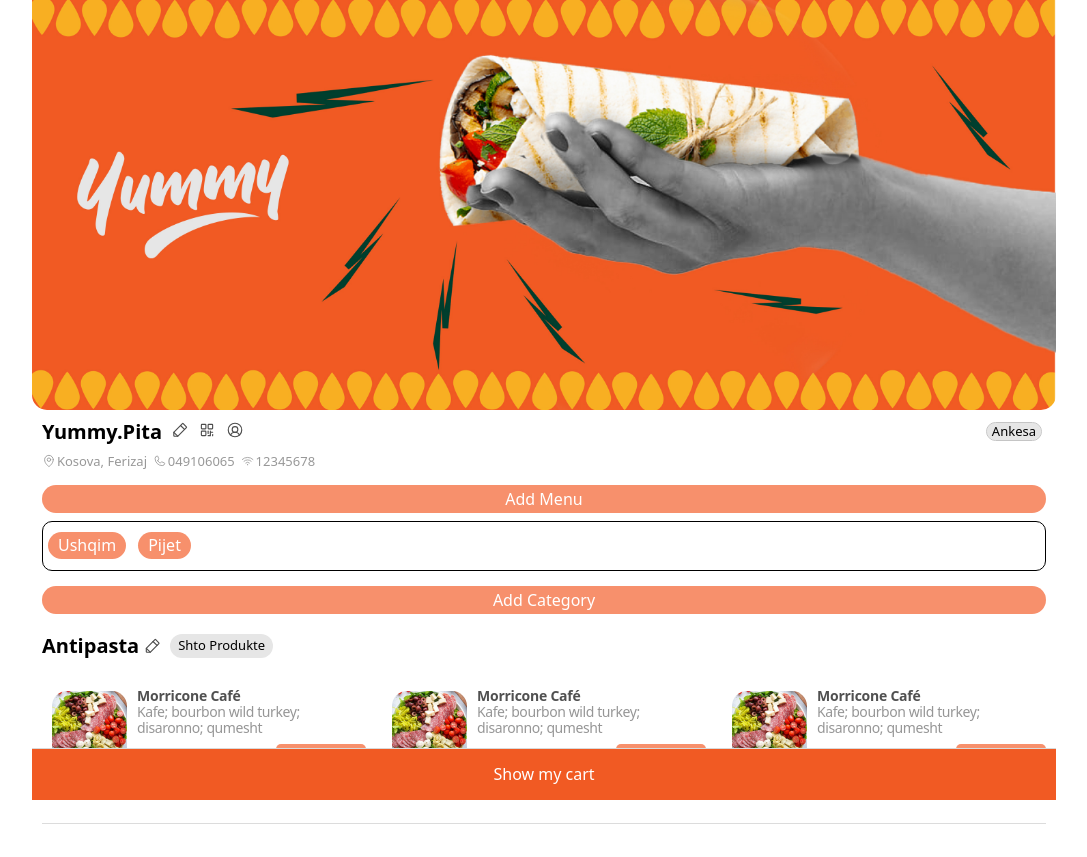
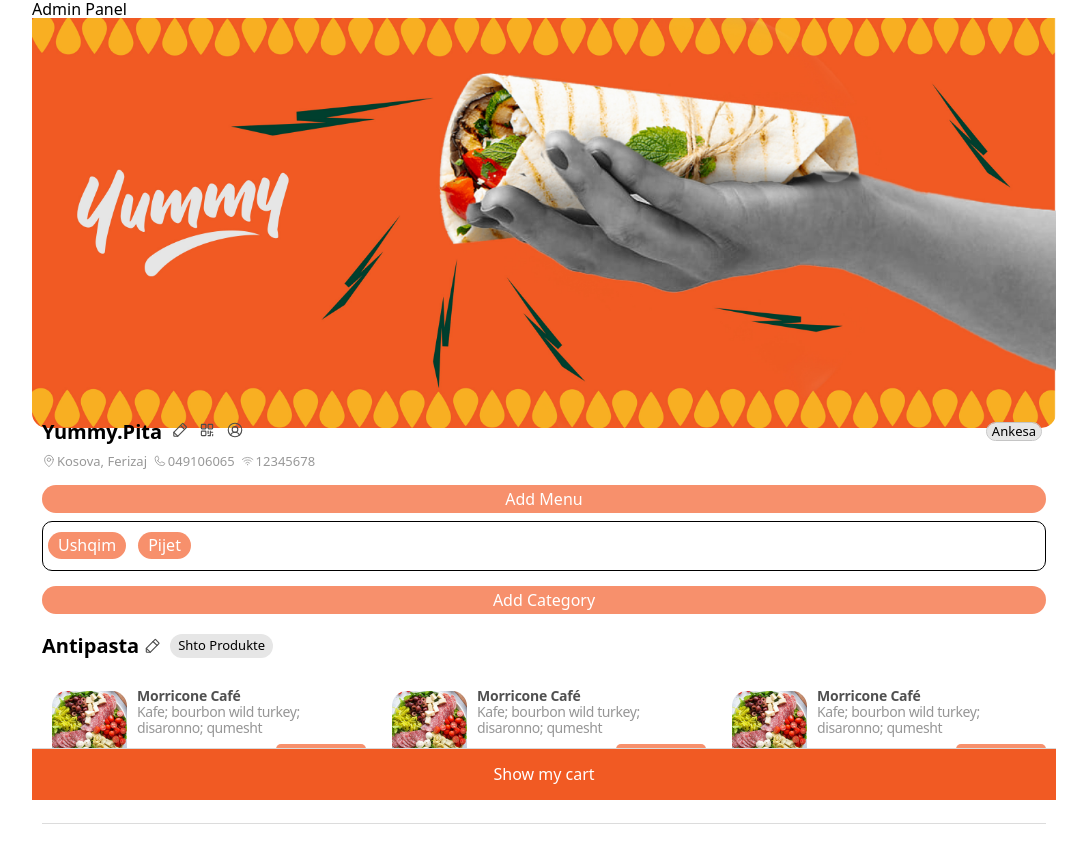
Before and after one commit to Xprim3/offon, a website built with Vite: page profile.html in a window 1280 px wide. Shown: the top 857 px of the page, without its empty margins (96-1183 px from the left). Built offline with nearby package versions, Linux system fonts and the light colour scheme.

Commit message:
secound commit

```diff
--- a/profile.html
+++ b/profile.html
@@ -12,6 +12,7 @@
   <section class="website__body">
     <div class="sticky__total__price">
       <div class="top__profile__image__box">
+        Admin Panel
         <img class="top__profile__images" src="media/profile/yummy profile.jpg">
       </div>
         <nav class="main__content__box">
```
